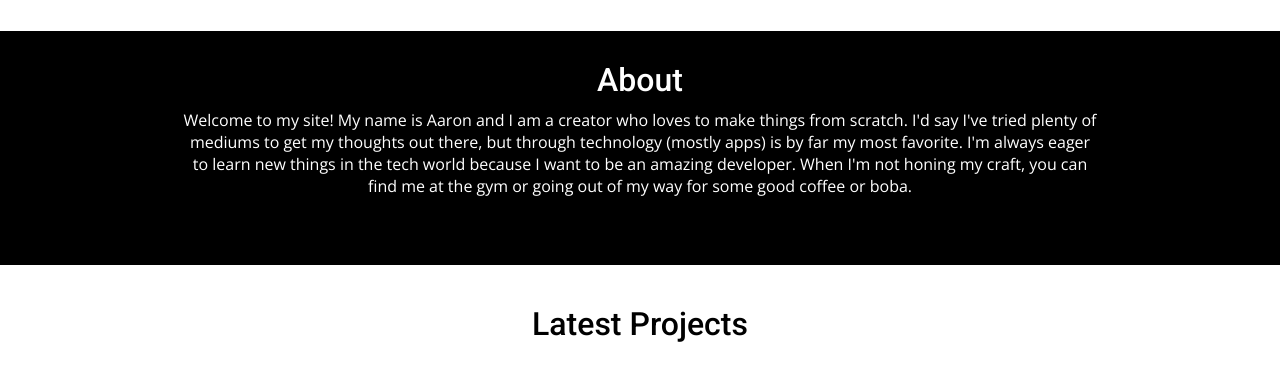
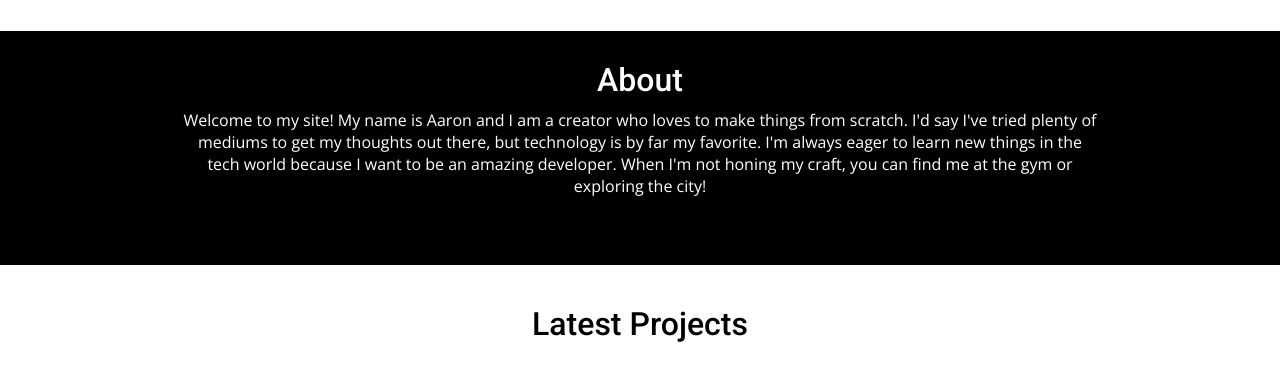
Before and after one commit to Strauaar/ps, a plain HTML site: page index.html in a window 1280 px wide. Shown: the part 769-1149 px from the top of the page. Drawn offline with nearby package versions, Linux system fonts and the light colour scheme; a script that the page names is missing.

Commit message:
change about

```diff
--- a/index.html
+++ b/index.html
@@ -70,9 +70,9 @@
         <p class="about-title r-font section-title white-text">About</p>
         <p class="about-summary white-text">
             Welcome to my site! My name is Aaron and I am a creator who loves to make things from scratch.
-            I'd say I've tried plenty of mediums to get my thoughts out there, but through technology (mostly apps) is by far my most favorite.
+            I'd say I've tried plenty of mediums to get my thoughts out there, but technology is by far my favorite.
             I'm always eager to learn new things in the tech world because I want to be an amazing developer. When I'm not honing my craft, you can find me at the gym
-            or going out of my way for some good coffee or boba.
+            or exploring the city!
         </p>
 
     </div>
```
